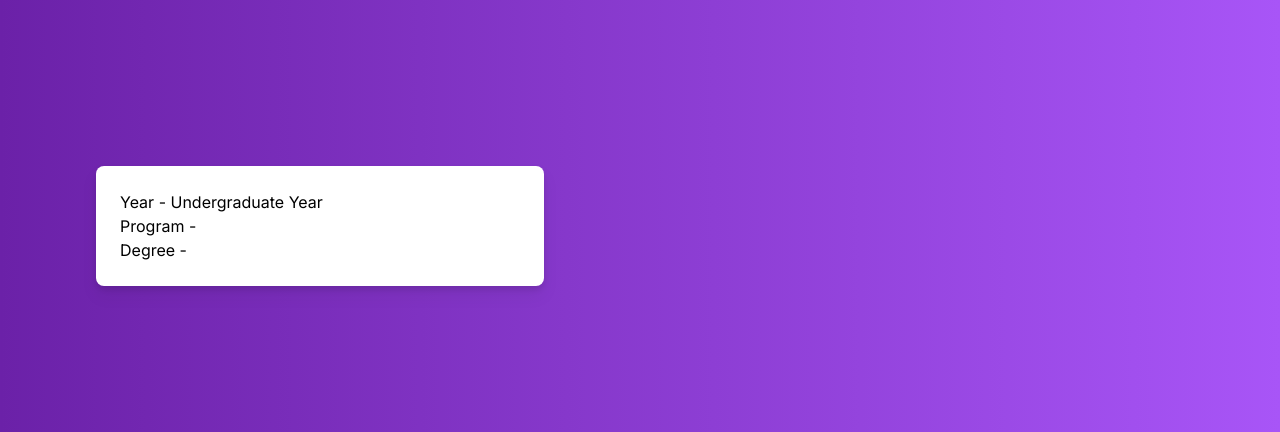
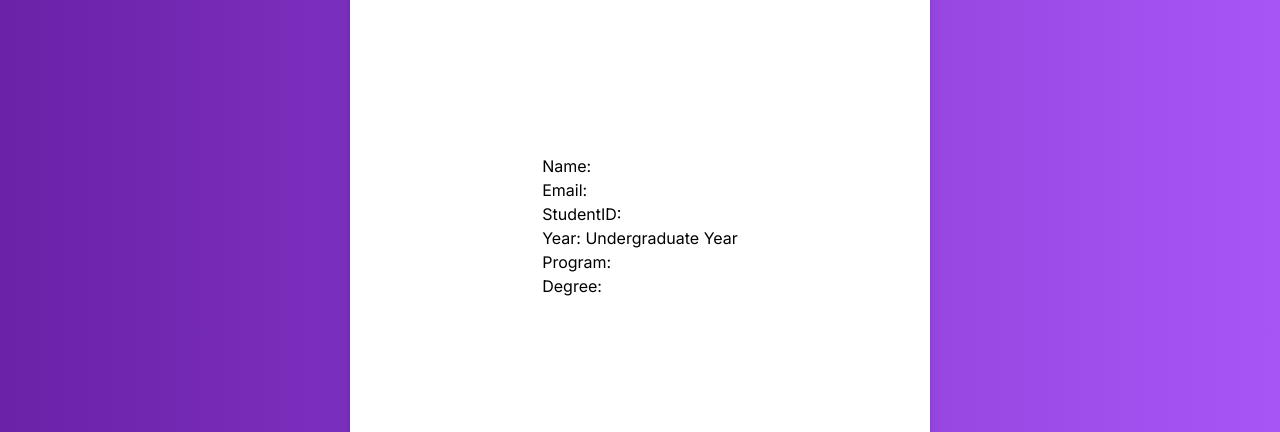
Before and after one commit to beo1259/WCSIBM, a Next.js app in the folder student-center-fe/: page /program-status in a window 1280 px wide. Shown: the part 174-606 px from the top of the page. Built offline with nearby package versions, Linux system fonts and the light colour scheme; no server answers.

Commit message:
Added in info to be filled

```diff
--- a/student-center-fe/src/app/program-status/page.js
+++ b/student-center-fe/src/app/program-status/page.js
@@ -39,11 +39,14 @@ const program_status = () => {
             <div className="fixed top-0 left-0 w-full z-50">
                 <Header />
             </div>
-            <div className='grid grid-cols-2 w-full'>
-                <div className='bg-white p-6 m-24 rounded-lg drop-shadow-lg'>
-                    <p className='text-black'>Year - Undergraduate Year {programInfo.year}</p>
-                    <p className='text-black'>Program - {programInfo.program}</p>
-                    <p className='text-black'>Degree - {programInfo.degree}</p>
+            <div className='flex justify-center items-center h-screen'>
+                <div className='bg-white p-48 m-192 rounded-lg drop-shadow-lg'>
+                    <p className='text-black'>Name: {programInfo.year}</p>
+                    <p className='text-black'>Email: {programInfo.year}</p>
+                    <p className='text-black'>StudentID: {programInfo.year}</p>
+                    <p className='text-black'>Year: Undergraduate Year {programInfo.year}</p>
+                    <p className='text-black'>Program: {programInfo.program}</p>
+                    <p className='text-black'>Degree: {programInfo.degree}</p>
                 </div>
             </div>
         </div>
```
